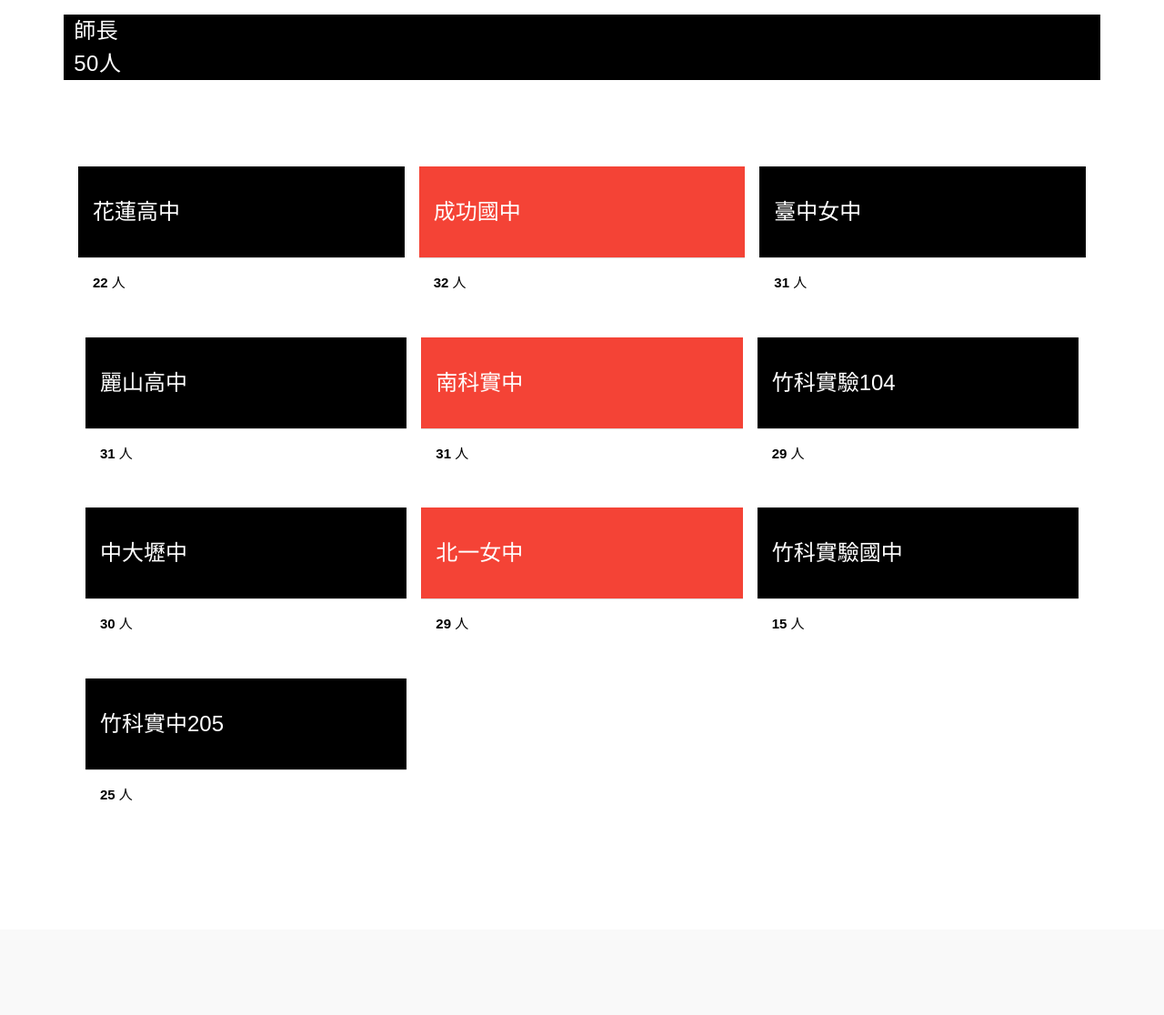
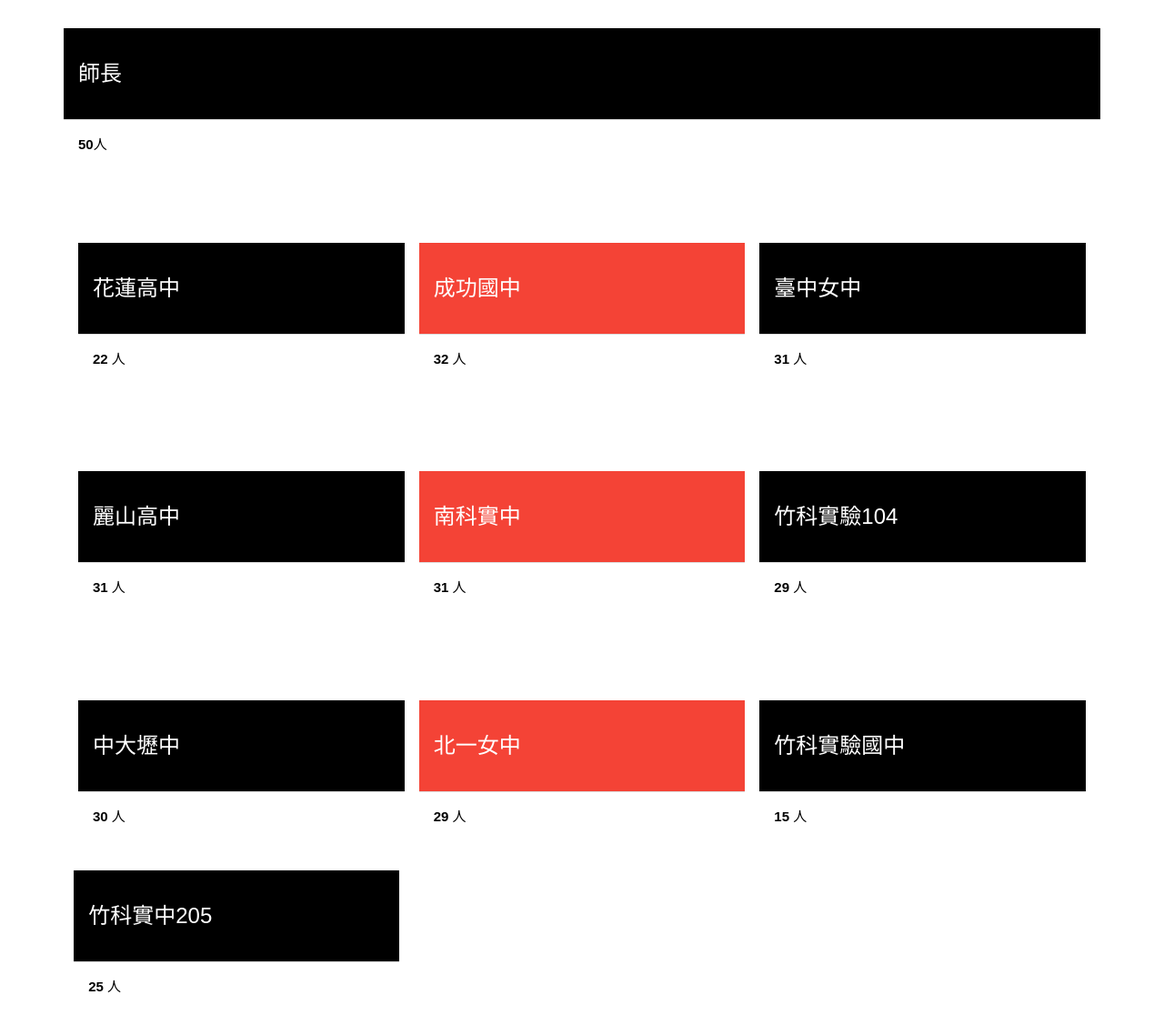
Before and after one commit to NEHS-AI/NEHS-AI.github.io, a plain HTML site: page index.html in a window 1280 px wide. Shown: the part 2280-3396 px from the top of the page at 91% size. Drawn offline with Linux system fonts and the light colour scheme.

Commit message:
SEO update

```diff
--- a/index.html
+++ b/index.html
@@ -383,11 +383,15 @@ https://templatemo.com/tm-567-nomad-force
                             </div>
                         </div>
                     -->
-                    <p class="w3-xlarge w3-black col-12" data-aos="fade-up">師長<br>50人</p>
+                    <p class="w3-xlarge w3-black col-12" data-aos="fade-up">
+                        <ul class="w3-ul w3-white w3-hover-shadow">
+                            <li class="w3-black w3-xlarge w3-padding-32">師長</li>
+                            <li class="w3-padding-16"><b>50</b>人</li>
+                        </ul>
                     <!---->
 
                     <div class="w3-row-padding" style="margin-top:64px">
-                        <div class="w3-third w3-section">
+                        <div class="w3-third w3-section" data-aos="fade-up">
                             <ul class="w3-ul w3-white w3-hover-shadow">
                                 <li class="w3-black w3-xlarge w3-padding-32">花蓮高中</li>
                                 <li class="w3-padding-16"><b>22</b> 人</li>
@@ -402,58 +406,57 @@ https://templatemo.com/tm-567-nomad-force
 
                             </ul>
                         </div>
-                        <div class="w3-third w3-section">
+                        <div class="w3-third w3-section" data-aos="fade-up">
                             <ul class="w3-ul w3-white w3-hover-shadow">
                                 <li class="w3-black w3-xlarge w3-padding-32">臺中女中</li>
                                 <li class="w3-padding-16"><b>31</b> 人</li>
-
                             </ul>
                         </div>
+                    </div>
 
                         <div class="w3-row-padding" style="margin-top:64px">
-                            <div class="w3-third w3-section">
+                            <div class="w3-third w3-section" data-aos="fade-up">
                                 <ul class="w3-ul w3-white w3-hover-shadow">
                                     <li class="w3-black w3-xlarge w3-padding-32">麗山高中</li>
                                     <li class="w3-padding-16"><b>31</b> 人</li>
 
                                 </ul>
                             </div>
-                            <div class="w3-third w3-section"><!--use section and put it in the center-->
+                            <div class="w3-third w3-section" data-aos="fade-up"><!--use section and put it in the center-->
                                 <ul class="w3-ul w3-white w3-hover-shadow" data-aos="fade-up">
                                     <li class="w3-red w3-xlarge w3-padding-32">南科實中</li>
                                     <li class="w3-padding-16"><b>31</b> 人</li>
-
                                 </ul>
                             </div>
-                            <div class="w3-third w3-section">
+                            <div class="w3-third w3-section" data-aos="fade-up">
                                 <ul class="w3-ul w3-white w3-hover-shadow">
                                     <li class="w3-black w3-xlarge w3-padding-32">竹科實驗104</li>
                                     <li class="w3-padding-16"><b>29</b> 人</li>
-
                                 </ul>
                             </div>
-                            <div class="w3-third w3-section">
+                        </div>
+
+                        <div class="w3-row-padding" style="margin-top:64px">
+                            <div class="w3-third w3-section" data-aos="fade-up">
                                 <ul class="w3-ul w3-white w3-hover-shadow">
                                     <li class="w3-black w3-xlarge w3-padding-32">中大壢中</li>
                                     <li class="w3-padding-16"><b>30</b> 人</li>
-
-
                                 </ul>
                             </div>
-                            <div class="w3-third w3-section"><!--use section and put it in the center-->
-                                <ul class="w3-ul w3-white w3-hover-shadow" data-aos="fade-up">
+                            <div class="w3-third w3-section" data-aos="fade-up"><!--use section and put it in the center-->
+                                <ul class="w3-ul w3-white w3-hover-shadow">
                                     <li class="w3-red w3-xlarge w3-padding-32">北一女中</li>
                                     <li class="w3-padding-16"><b>29</b> 人</li>
                                 </ul>
                             </div>
-                            <div class="w3-third w3-section">
+                            <div class="w3-third w3-section" data-aos="fade-up">
                                 <ul class="w3-ul w3-white w3-hover-shadow">
                                     <li class="w3-black w3-xlarge w3-padding-32">竹科實驗國中</li>
                                     <li class="w3-padding-16"><b>15</b> 人</li>
-
                                 </ul>
                             </div>
-                            <div class="w3-third w3-section">
+                        </div>
+                            <div class="w3-third w3-section" data-aos="fade-up">
                                 <ul class="w3-ul w3-white w3-hover-shadow">
                                     <li class="w3-black w3-xlarge w3-padding-32">竹科實中205</li>
                                     <li class="w3-padding-16"><b>25</b> 人</li>
@@ -664,7 +667,7 @@ https://templatemo.com/tm-567-nomad-force
                                     <div class="d-flex flex-wrap">
                                         <span class="text-muted me-2">
                                             <i class="me-1 mb-2 mb-lg-0"></i>
-                                            陳楷元、黃志昕、詹易夫
+                                            陳楷沅、黃志昕、詹易夫
                                         </span>
                                     </div>
                                 </div>
```
Also changed, not shown: robot.txt (added).
